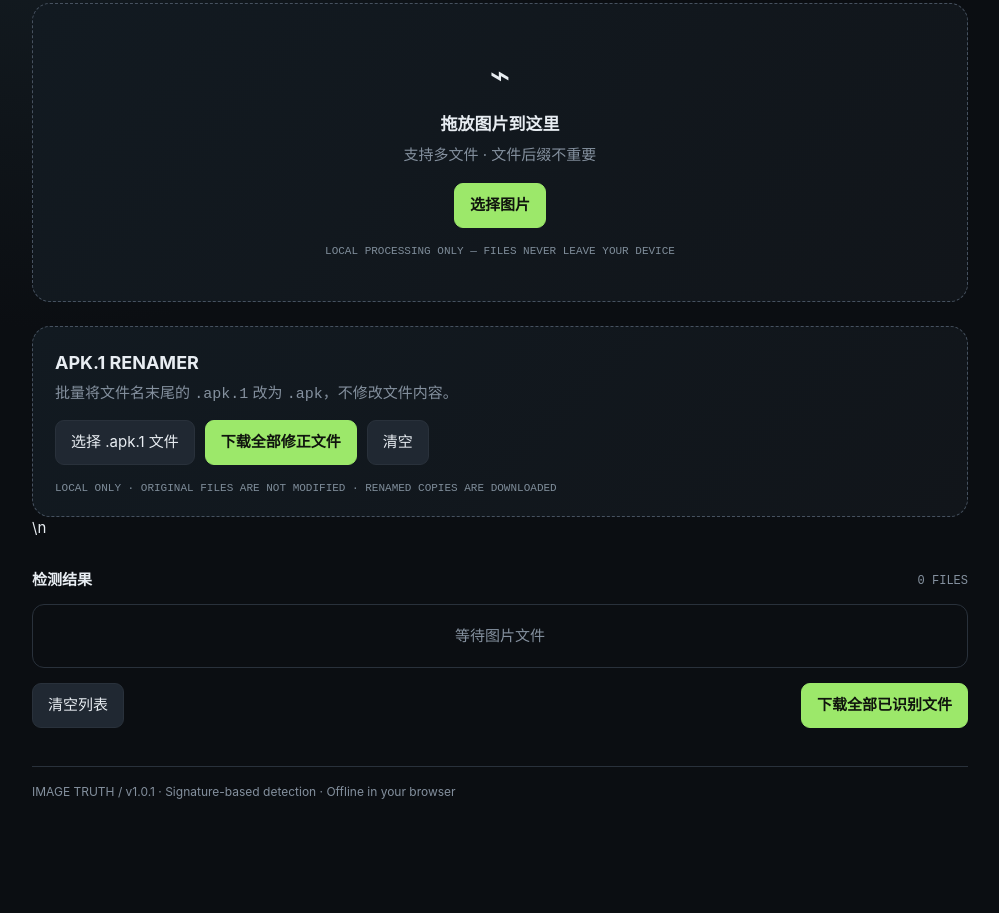
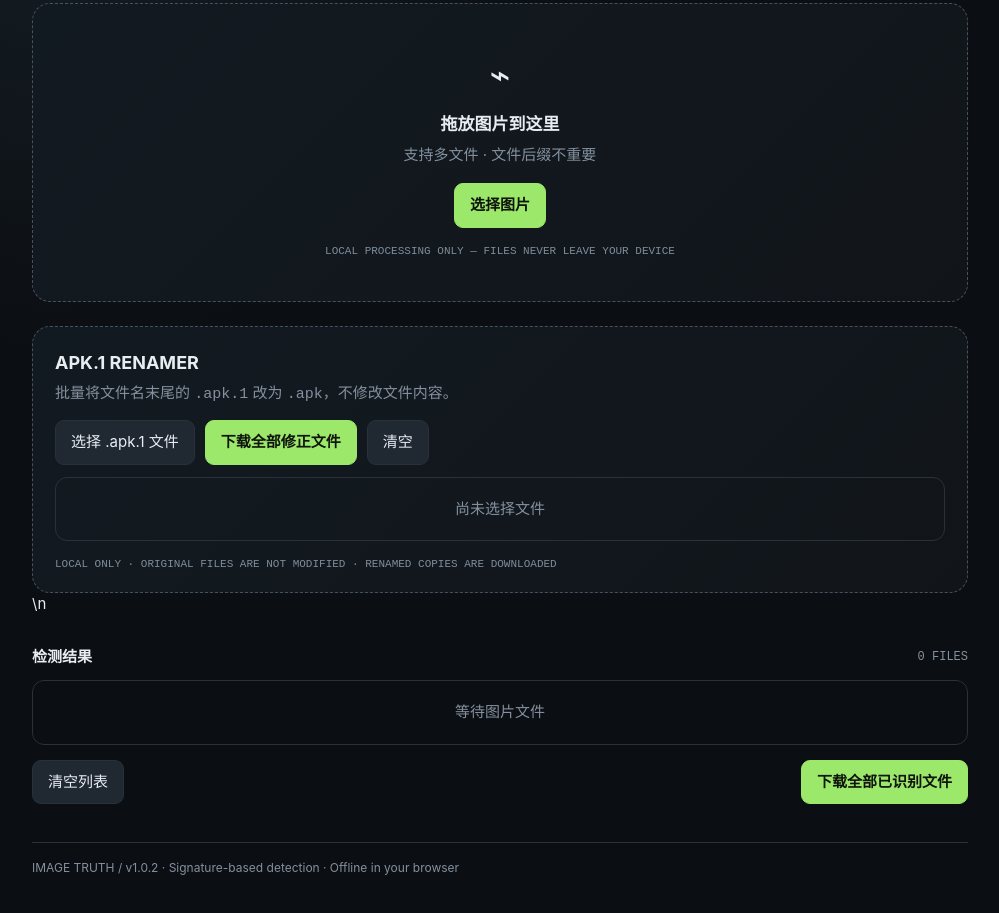
Before and after one commit to meari006/image-truth, a plain HTML site: page index.html in a window 1280 px wide. Shown: the part 291-1204 px from the top of the page, without its empty margins (140-1139 px from the left). Before the commit the page ends 1152 px from the top, so only its background shows below. Drawn offline with Linux system fonts and the light colour scheme.

Commit message:
Fix JavaScript syntax and remove visible newline escape; bump v1.0.2

```diff
--- a/index.html
+++ b/index.html
@@ -33,7 +33,7 @@ h1{font-size:clamp(30px,5vw,48px);line-height:1.05;margin:0 0 12px;letter-spacin
 <div class="privacy">LOCAL ONLY · ORIGINAL FILES ARE NOT MODIFIED · RENAMED COPIES ARE DOWNLOADED</div></section>\n<div class="summary"><h2>检测结果</h2><div class="count" id="count">0 FILES</div></div>
 <div id="results" class="results"><div class="empty">等待图片文件</div></div>
 <div class="bottom"><button class="btn" id="clear">清空列表</button><button class="btn primary" id="all" disabled>下载全部已识别文件</button></div>
-<div class="foot">IMAGE TRUTH / v1.0.1 · Signature-based detection · Offline in your browser</div>
+<div class="foot">IMAGE TRUTH / v1.0.2 · Signature-based detection · Offline in your browser</div>
 </main>
 <script>
 const input=document.querySelector('#input'),drop=document.querySelector('#drop'),results=document.querySelector('#results'),count=document.querySelector('#count'),allBtn=document.querySelector('#all');
@@ -49,7 +49,7 @@ const formats=[
 {name:'AVIF',ext:'.avif',test:b=>{const s=String.fromCharCode(...b.slice(4,16));return s.includes('ftyp')&&(s.includes('avif')||s.includes('avis'))}},
 {name:'HEIF',ext:'.heic',test:b=>{const s=String.fromCharCode(...b.slice(4,24));return s.includes('ftyp')&&/(heic|heix|hevc|hevx|mif1|msf1)/.test(s)}},
 {name:'JPEG 2000',ext:'.jp2',test:b=>b.length>=12&&b[0]===0&&b[1]===0&&b[2]===0&&b[3]===12&&String.fromCharCode(...b.slice(4,8))==='jP  '},
-{name:'JXL',ext:'.jxl',test:b=>b.length>=12&&[0,0,0,12,74,88,76,32,13,10,135,10].every((v,i)=>b[i]===v)||b[0]===0xff&&b[1]===0x0a}
+{name:'JXL',ext:'.jxl',test:b=>b.length>=12&&[0,0,0,12,74,88,76,32,13,10,135,10].every((v,i)=>b[i]===v)||b[0]===0xff&&b[1]===0x0a},
 {name:'SVG',ext:'.svg',test:b=>{const s=new TextDecoder().decode(b.slice(0,4096)).trimStart().toLowerCase();return s.startsWith('<svg')||s.startsWith('<?xml')&&s.includes('<svg')}},
 {name:'PSD',ext:'.psd',test:b=>String.fromCharCode(...b.slice(0,4))==='8BPS'}
 ];
```
